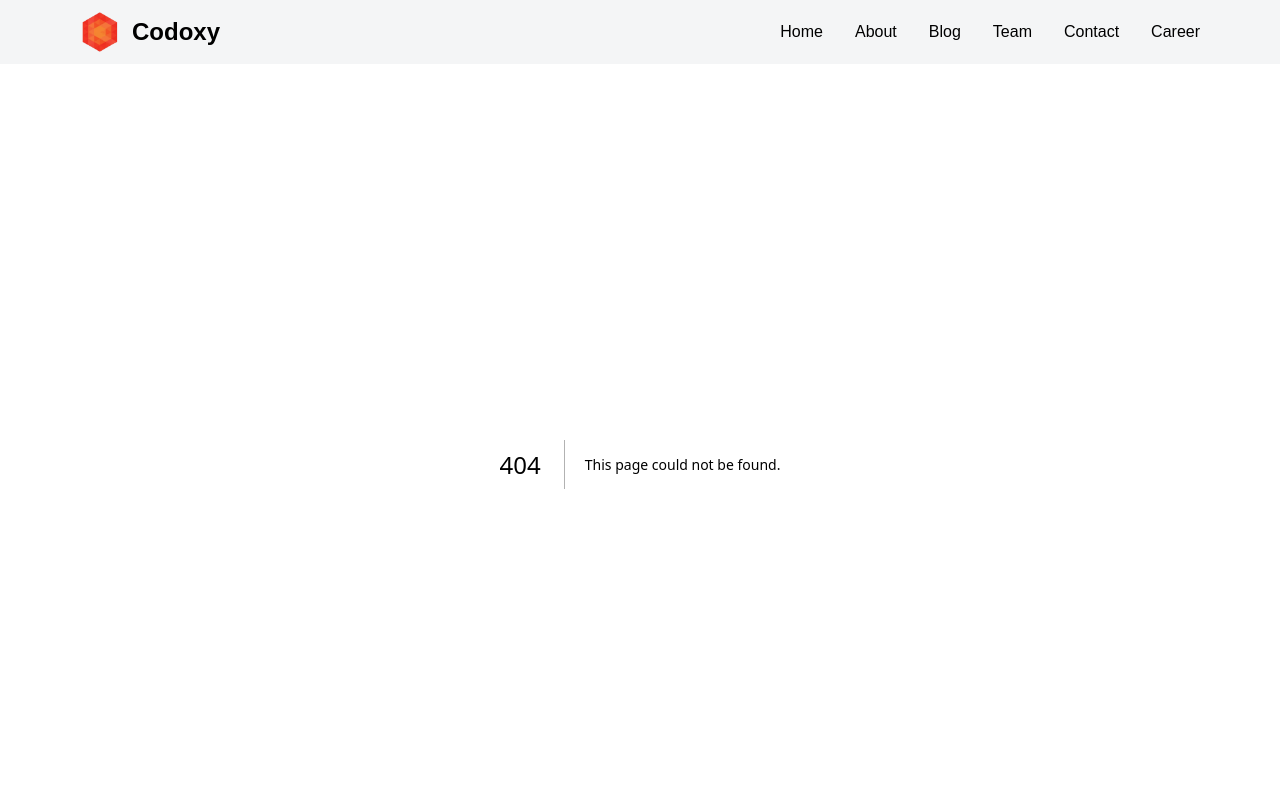
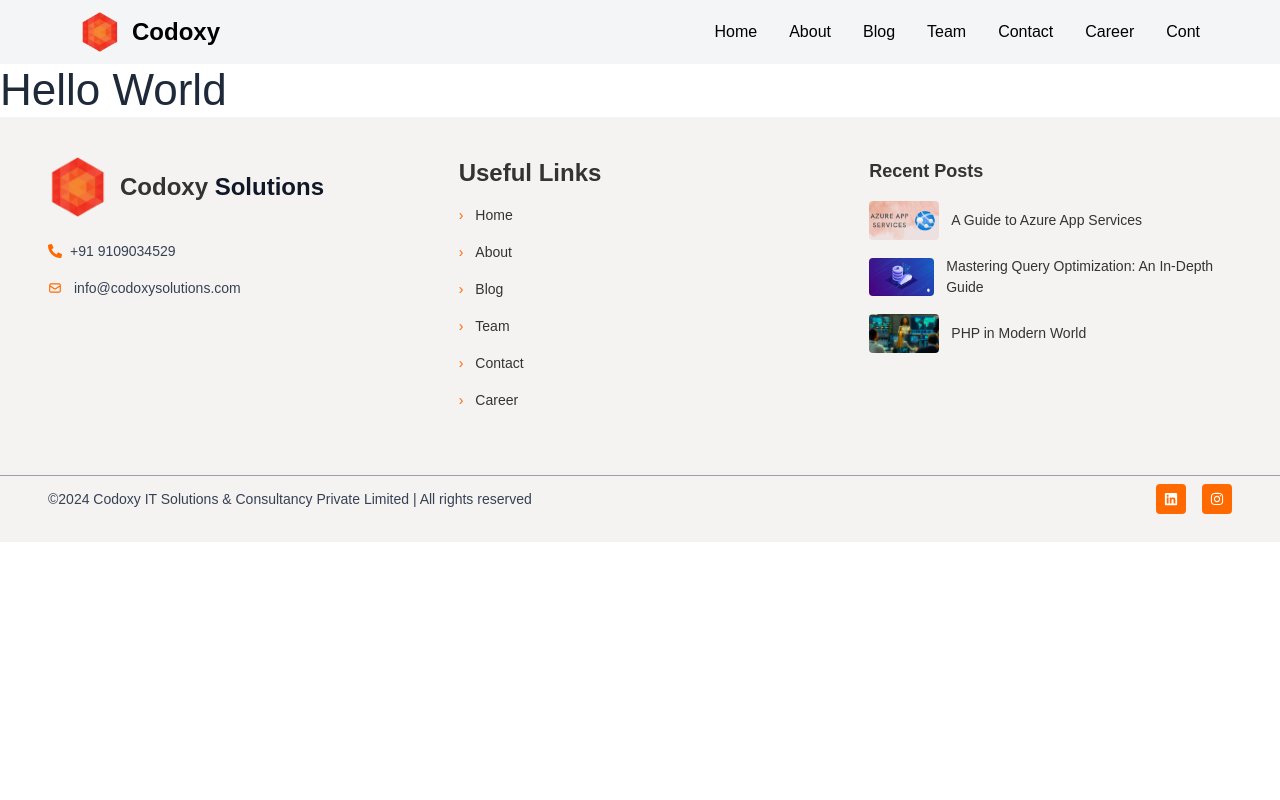
Before and after one commit to Vaishali2611-cdxy/Web_app_Codoxy, a Next.js app: page /cont in a window 1280 px wide. Before the commit this address had no page. Shown: the top 800 px of the page. Built offline with nearby package versions, Linux system fonts and the light colour scheme.

Commit message:
temChanges

```diff
--- a/src/app/components/Navbar.tsx
+++ b/src/app/components/Navbar.tsx
@@ -14,6 +14,7 @@ function Navbar({ className }: { className?: string }) {
     { href: "/team", label: "Team" },
     { href: "/contact", label: "Contact" }, // make sure route casing matches your folder
     { href: "/career", label: "Career" },
+    { href: "/cont", label: "Cont" },
   ];
 
   return (
--- /dev/null
+++ b/src/app/cont/page.tsx
@@ -0,0 +1,15 @@
+// app/careers/page.jsx
+import { FaCheckCircle } from "react-icons/fa";
+
+export default function Careers() {
+
+
+  return (
+    <main className="bg-white text-gray-800">
+      {/* Intro */}
+
+        <h1 >Hello World</h1>
+
+    </main>
+  );
+}
```
